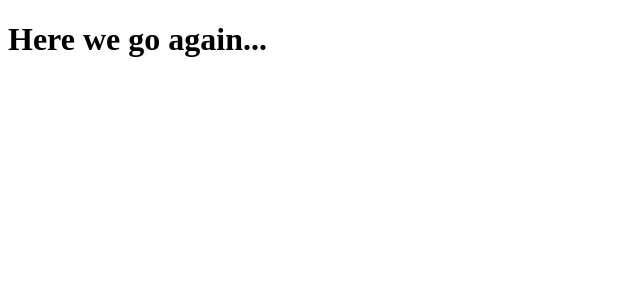
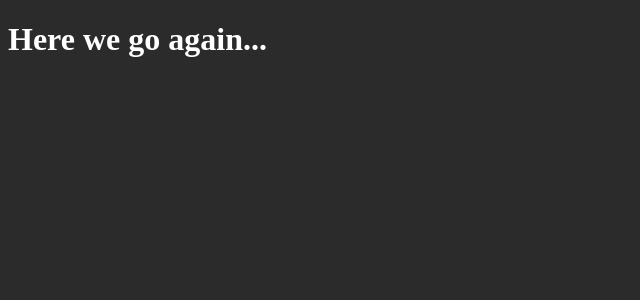
Before and after one commit to SamuelHiroyuki/rs-skylab-react-1, a React app: page / in a window 1280 px wide. Shown: the top 300 px of the page, without its empty margins (0-640 px from the left). Built offline with nearby package versions, Linux system fonts and the light colour scheme.

Commit message:
Loaders de CSS

```diff
--- a/package.json
+++ b/package.json
@@ -13,6 +13,8 @@
 		"@babel/preset-env": "^7.6.3",
 		"@babel/preset-react": "^7.6.3",
 		"babel-loader": "^8.0.6",
+		"css-loader": "^3.2.0",
+		"style-loader": "^1.0.0",
 		"webpack": "^4.41.2",
 		"webpack-cli": "^3.3.9",
 		"webpack-dev-server": "^3.8.2"
--- /dev/null
+++ b/src/App.css
@@ -0,0 +1,4 @@
+body {
+	background-color: #2b2b2b;
+	color: #fff;
+}
--- a/src/App.js
+++ b/src/App.js
@@ -1,4 +1,6 @@
 import React from "react";
+
+import "./App.css";
 
 function App() {
 	return <h1>Here we go again...</h1>;
--- a/webpack.config.js
+++ b/webpack.config.js
@@ -17,6 +17,11 @@
 				use: {
 					loader: "babel-loader"
 				}
+			},
+			{
+				test: /\.css$/,
+				exclude: /node_modules/,
+				use: [{ loader: "style-loader" }, { loader: "css-loader" }]
 			}
 		]
 	}
```
Also changed, not shown: 1 other file (tests, documents, lock files or other folders).
